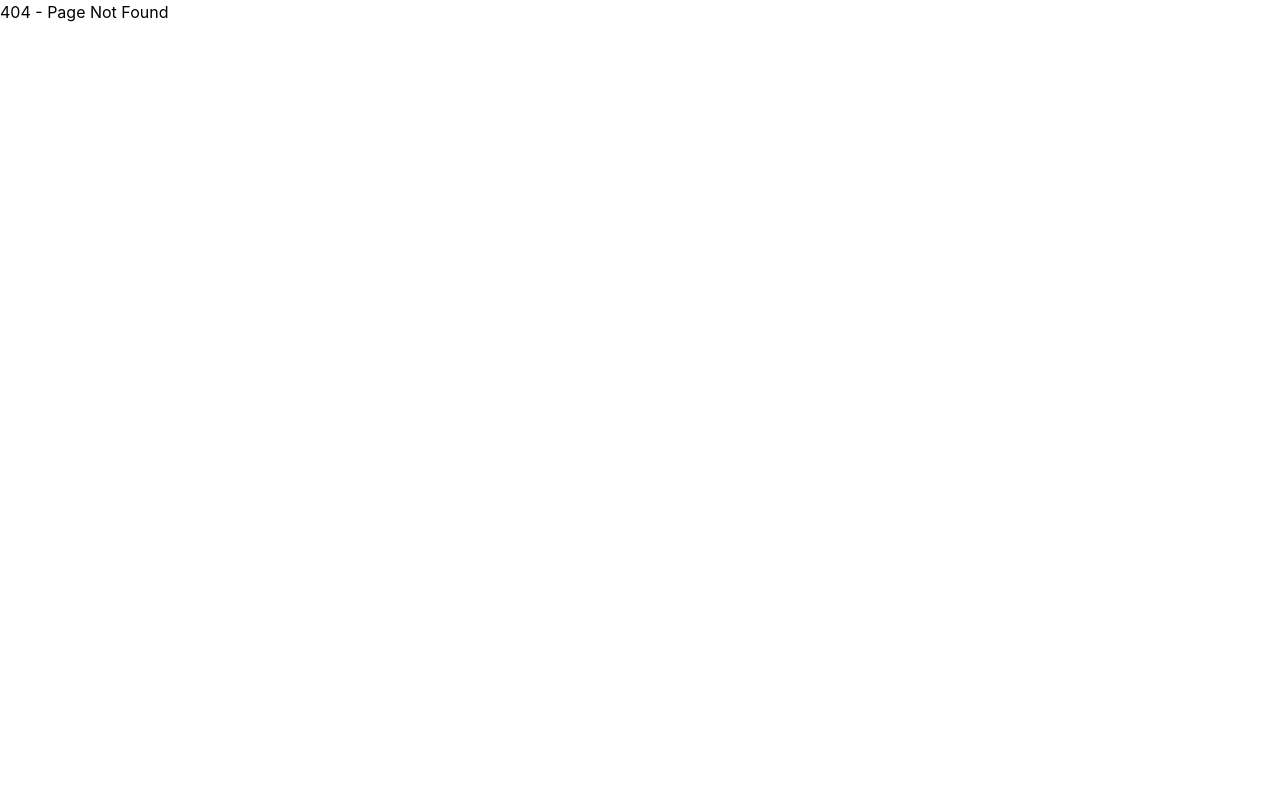
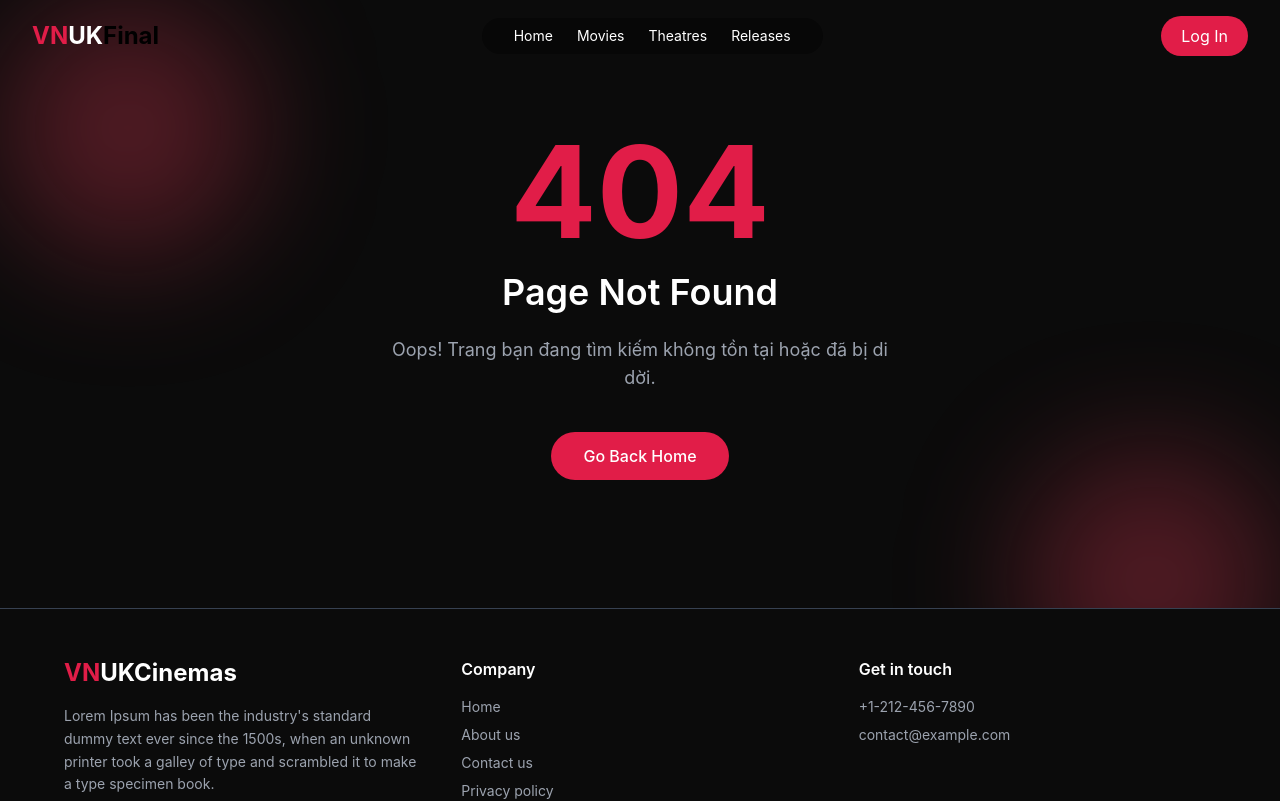
Before and after one commit to TruongHien-THMH/Project_Final_Web_AD, a React (Create React App) app in the folder frontend/: page /movie/1 in a window 1280 px wide. Before the commit this address had no page. Shown: the top 801 px of the page. Built offline with nearby package versions, Linux system fonts and the light colour scheme.

Commit message:
them page not found

```diff
--- a/frontend/src/App.js
+++ b/frontend/src/App.js
@@ -1,6 +1,7 @@
 // src/App.js
 
 import { BrowserRouter, Routes, Route } from 'react-router-dom';
+import NotFoundPage from './User/components/NotFoundPage';
 
 // USER Components (Đã có sẵn)
 import HomePage from './User/pages/HomePage';
@@ -31,11 +32,10 @@ function App() {
 
         <Route path="/" element={<UserLayout />}>
           <Route index element={<HomePage />} />
+                  <Route path="*" element={<NotFoundPage />} />
 
         </Route>
-        {/* -------------------- */}
 
-        <Route path="*" element={<h1>404 - Page Not Found</h1>} />
       </Routes>
     </BrowserRouter>
   );
--- /dev/null
+++ b/frontend/src/User/components/NotFoundPage.js
@@ -0,0 +1,34 @@
+import React from 'react';
+import { useNavigate } from 'react-router-dom';
+import BlurCircle from '../components/BlurCircle';
+
+const NotFoundPage = () => {
+  const navigate = useNavigate();
+
+  return (
+
+    <div className="bg-[#0b0b0b] text-white w-full py-32 px-6 md:px-16 relative flex flex-col items-center justify-center text-center overflow-hidden min-h-[50vh]">
+
+      {/* Thêm hiệu ứng blur cho đẹp */}
+      <BlurCircle top="0" left="0" />
+      <BlurCircle bottom="-100px" right="0" />
+
+      {/* Nội dung (phải có z-10 để nổi lên trên) */}
+      <div className="relative z-10">
+        <h1 className="text-8xl md:text-9xl font-bold text-rose-600 mb-4">404</h1>
+        <h2 className="text-3xl md:text-4xl font-semibold text-white mb-6">Page Not Found</h2>
+        <p className="text-gray-400 text-lg mb-10 max-w-lg mx-auto">
+          Oops! Trang bạn đang tìm kiếm không tồn tại hoặc đã bị di dời.
+        </p>
+        <button
+          onClick={() => navigate('/')} // Quay về trang chủ
+          className="bg-rose-600 hover:bg-rose-700 transition text-white px-8 py-3 rounded-full text-base font-medium flex items-center gap-2 mx-auto"
+        >
+          Go Back Home
+        </button>
+      </div>
+    </div>
+  );
+};
+
+export default NotFoundPage;
--- a/frontend/src/User/components/NowDisplay.js
+++ b/frontend/src/User/components/NowDisplay.js
@@ -1,8 +1,10 @@
 import BlurCircle from "./BlurCircle";
+import { useNavigate } from 'react-router-dom'; // 1. Import hook
 
 const NowDisplay = () => {
+  const navigate = useNavigate(); // 2. Khởi tạo hàm navigate
+
   return (
-    // 👇 SỬA Ở ĐÂY: Đã xóa "overflow-hidden"
     <section className="bg-[#0b0b0b] text-white py-16 px-6 md:px-16 relative">
       {/* Background Blur Circles */}
       <BlurCircle top="-100px" right="-100px" />
@@ -17,7 +19,7 @@ const NowDisplay = () => {
         </button>
       </div>
 
-      {/* Grid phim */}
+      {/* Grid phim (giữ nguyên) */}
       <div className="grid grid-cols-1 sm:grid-cols-2 md:grid-cols-3 lg:grid-cols-4 gap-8 relative z-10">
         {/* Card 1 */}
         <div className="bg-[#141414] rounded-xl overflow-hidden shadow-lg hover:scale-[1.02] transition duration-300">
@@ -110,10 +112,17 @@ const NowDisplay = () => {
 
       {/* Nút "Show more" */}
       <div className="flex justify-center mt-12 relative z-10">
-        <button className="bg-rose-600 hover:bg-rose-700 transition text-white px-6 py-3 rounded-full text-sm font-medium">
+        <button
+          onClick={() => {
+            navigate('/movies'); // Giờ hàm này đã được định nghĩa
+            window.scrollTo(0, 0);
+          }}
+          className="bg-rose-600 hover:bg-rose-700 transition text-white px-6 py-3 rounded-full text-sm font-medium"
+        >
           Show more
         </button>
       </div>
+
     </section>
   );
 };
```
Also changed, not shown: frontend/src/User/pages/UserLayout.js (+0 -8 lines).
